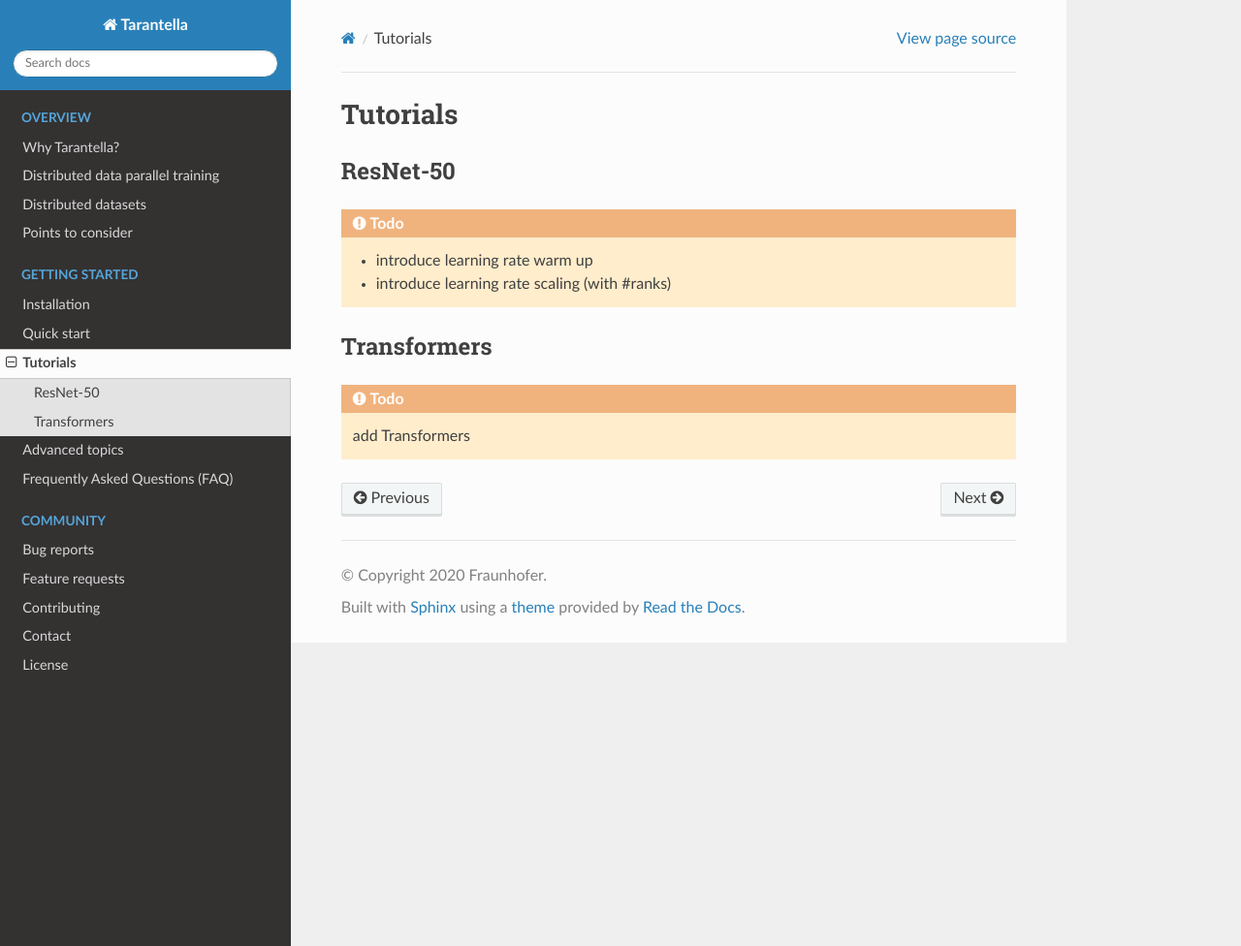
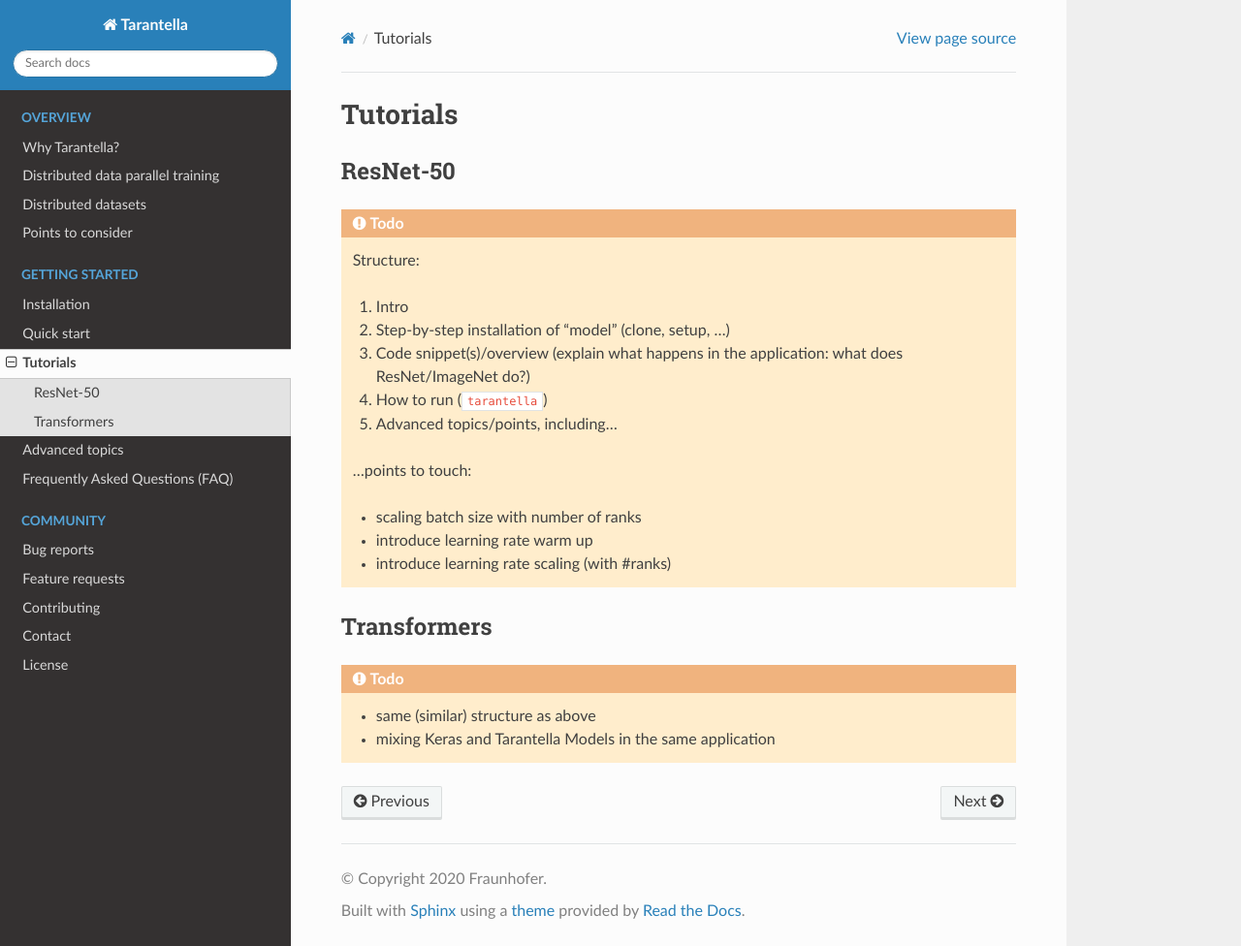
Before and after one commit to cc-hpc-itwm/tarantella, a Sphinx documentation site: the page built from docs/source/tutorials.rst, in a window 1280 px wide and 976 px high. Shown: the whole window at 97% size. Built offline with Sphinx 7.4.7 and the Read the Docs theme 2.0.0, drawn with Linux system fonts in a browser that asks for light colours.

Commit message:
docs: Add tutorials structure

```diff
--- a/docs/source/tutorials.rst
+++ b/docs/source/tutorials.rst
@@ -8,6 +8,17 @@ ResNet-50
 
 .. todo::
 
+   Structure:
+
+   1. Intro
+   2. Step-by-step installation of "model" (clone, setup, ...)
+   3. Code snippet(s)/overview (explain what happens in the application: what does ResNet/ImageNet do?)
+   4. How to run (``tarantella``)
+   5. Advanced topics/points, including...
+
+   ...points to touch:
+
+   * scaling batch size with number of ranks
    * introduce learning rate warm up
    * introduce learning rate scaling (with #ranks)
 
@@ -17,4 +28,5 @@ Transformers
 
 .. todo::
 
-  add Transformers
+   * same (similar) structure as above
+   * mixing Keras and Tarantella Models in the same application
```
